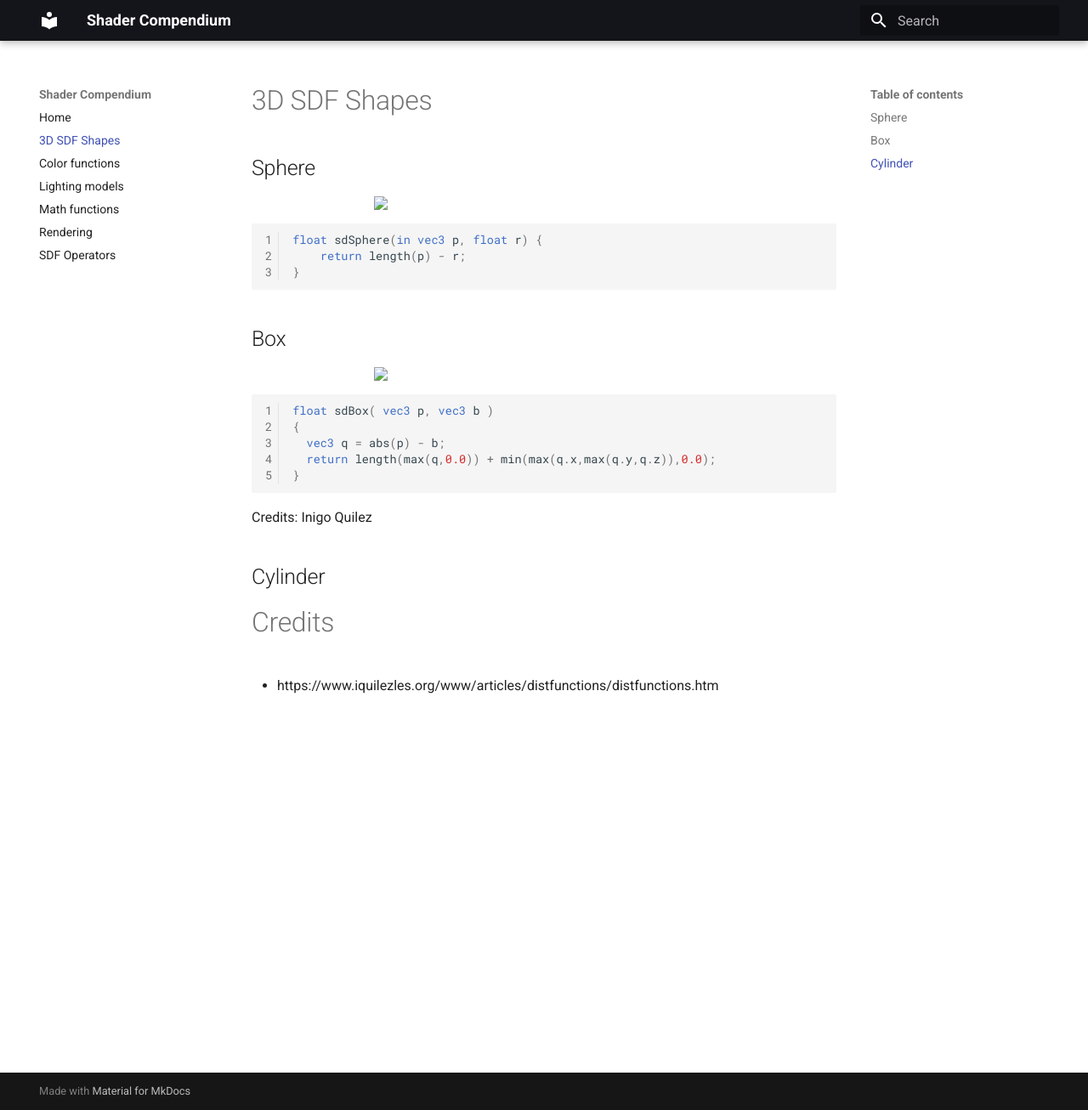
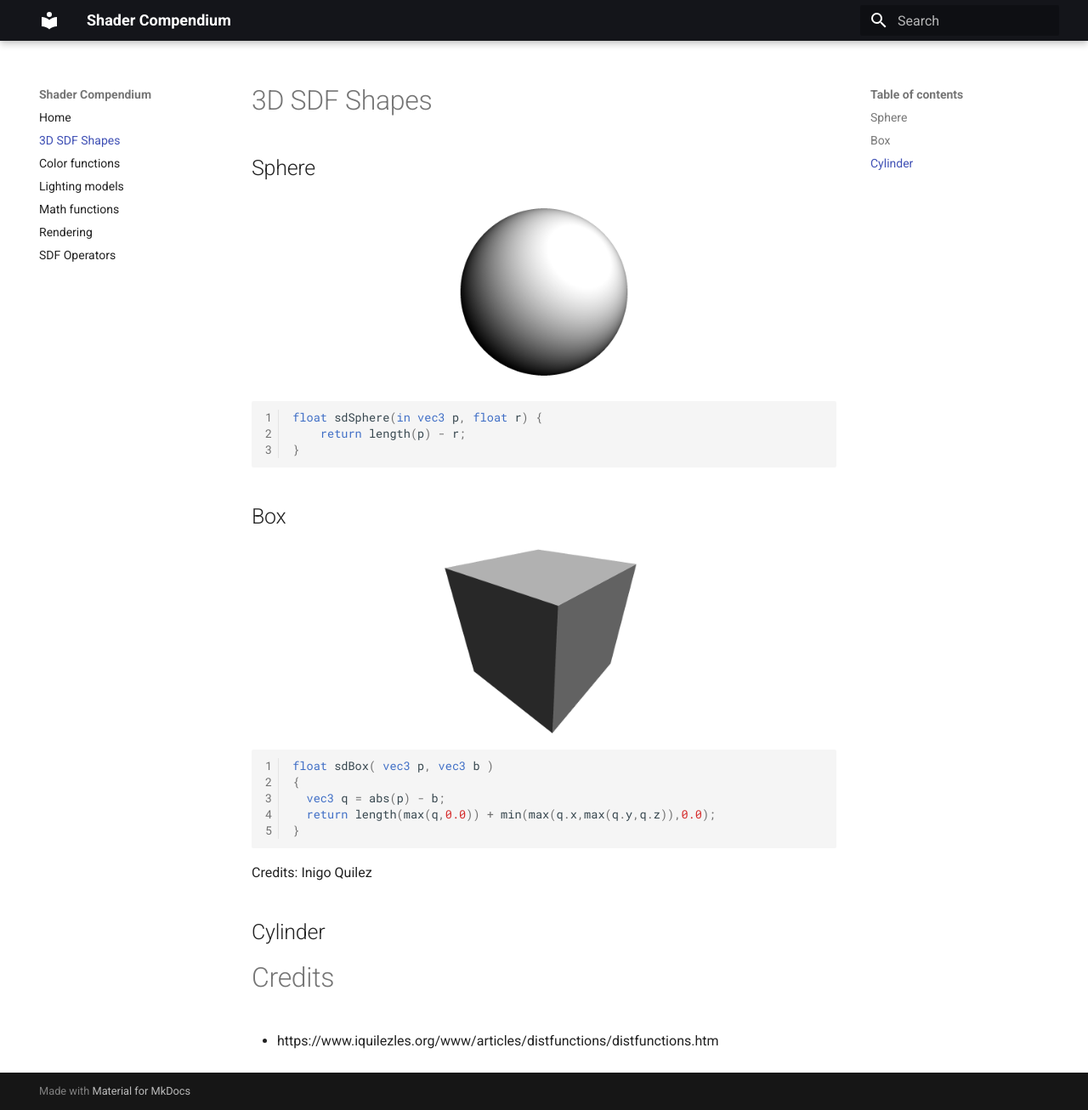
Before and after one commit to darkeclipz/shader-compendium, an MkDocs documentation site: the page built from docs/3d-sdf-shapes.md, in a window 1280 px wide and 1306 px high. Shown: the whole window at 85% size. Built offline with MkDocs 1.6.1 and Material for MkDocs 9.7.7, drawn with Linux system fonts in a browser that asks for light colours.

Commit message:
img path fix

````diff
--- a/docs/3d-sdf-shapes.md
+++ b/docs/3d-sdf-shapes.md
@@ -4,7 +4,7 @@
 
 
 <figure>
-  <img src="img/sphere.png" width="400"/>
+  <img src="../img/sphere.png" width="400"/>
 </figure>
 
 ```glsl
@@ -16,7 +16,7 @@ float sdSphere(in vec3 p, float r) {
 ## Box
 
 <figure>
-  <img src="img/box.png" width="400"/>
+  <img src="../img/box.png" width="400"/>
 </figure>
 
 ```glsl
````
